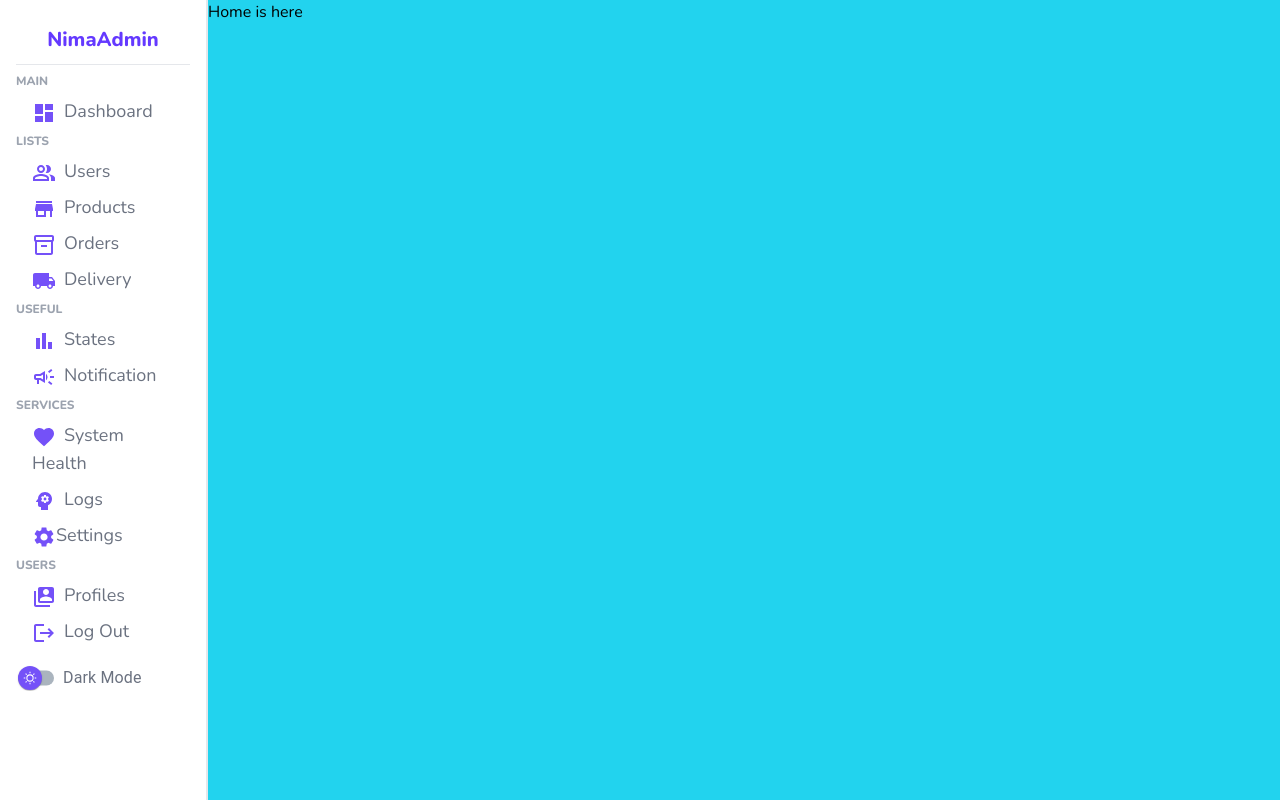
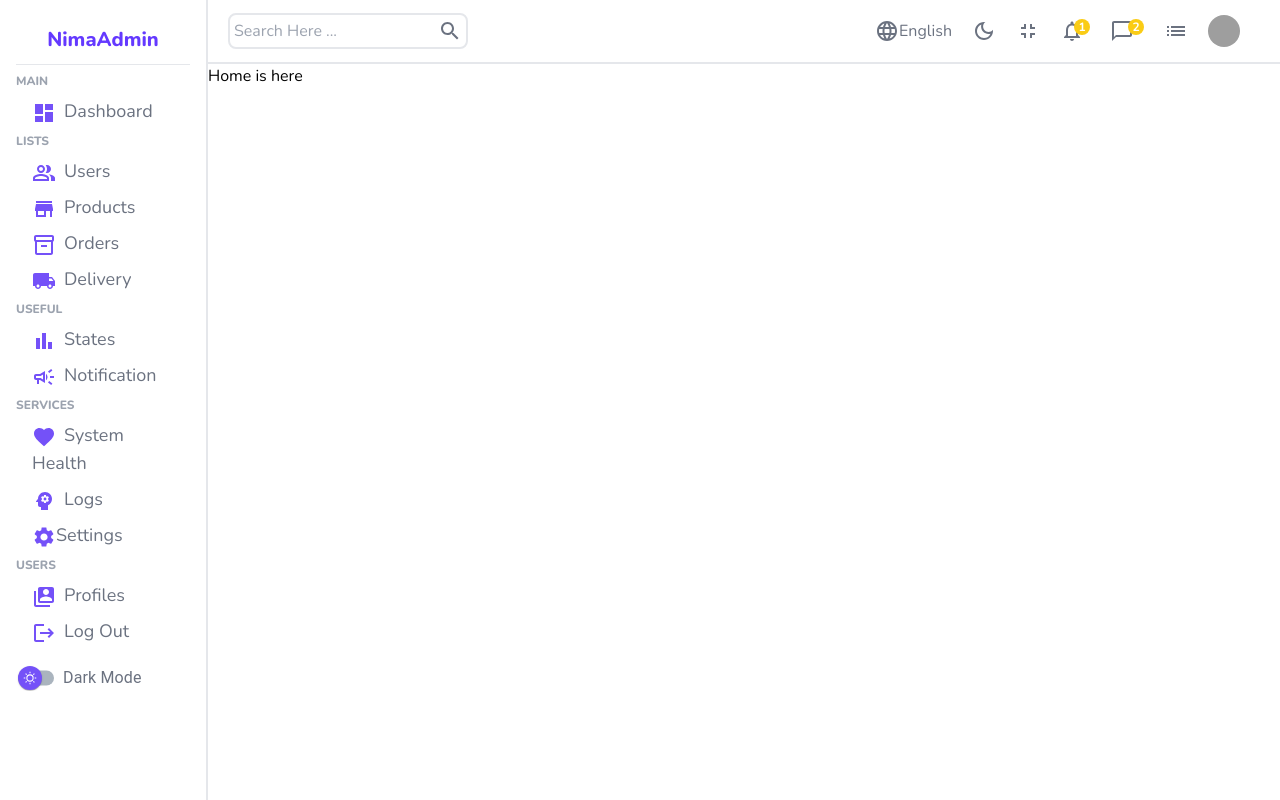
Before and after one commit to NimaZeighami/handy-dashboard, a React (Create React App) app: page / in a window 1280 px wide. Built offline with nearby package versions, Linux system fonts and the light colour scheme; grey boxes are pictures that could not be loaded.

Commit message:
add Header

```diff
--- a/src/Components/Layout/Header/Header.jsx
+++ b/src/Components/Layout/Header/Header.jsx
@@ -1,8 +1,67 @@
+//* For Better Readability instead of using div with un-meaningful tailwind className
+//* I've used something that atleast gives a little hint to me about it.
+
+import ChatBubbleOutlineOutlinedIcon from "@mui/icons-material/ChatBubbleOutlineOutlined";
+import DarkModeOutlinedIcon from "@mui/icons-material/DarkModeOutlined";
+import FullscreenExitOutlinedIcon from "@mui/icons-material/FullscreenExitOutlined";
+import LanguageOutlinedIcon from "@mui/icons-material/LanguageOutlined";
+import ListOutlinedIcon from "@mui/icons-material/ListOutlined";
+import NotificationsNoneOutlinedIcon from "@mui/icons-material/NotificationsNoneOutlined";
+import SearchOutlinedIcon from "@mui/icons-material/SearchOutlined";
 function Header() {
   return (
-    <div className="">
-      Header
-    </div>
+    <nav
+      className="flex items-center h-16 border-b-2 border-gray-200  text-gray-500
+    "
+    >
+      <wrapper className="flex items-center justify-between w-full p-5">
+        <searchbar className="flex items-center p-1  border-2 rounded-lg border-gray-200">
+          <input
+            type="text"
+            placeholder="Search Here ..."
+            className="outline-none bg-transparent"
+          />
+          <SearchOutlinedIcon />
+        </searchbar>
+        <items className="flex items-center">
+          <item className="flex items-center mr-5">
+            <LanguageOutlinedIcon fontSize="medium" />
+            English
+          </item>
+          <item className="flex items-center mr-5">
+            <DarkModeOutlinedIcon
+              fontSize="medium"
+              // onClick={() => dispatch({ type: "TOGGLE" })}
+            />
+          </item>
+          <item className="flex items-center mr-5">
+            <FullscreenExitOutlinedIcon fontSize="medium" />
+          </item>
+          <item className="flex items-center mr-5">
+            <NotificationsNoneOutlinedIcon fontSize="medium" />
+            <div className="flex items-center justify-center self-start ml-[-10px] text-xs font-bold size-4 rounded-full bg-yellow-400  text-white">
+              1
+            </div>
+          </item>
+          <item className="flex items-center mr-5">
+            <ChatBubbleOutlineOutlinedIcon fontSize="medium" />
+            <div className="flex items-center justify-center self-start ml-[-6px] text-xs font-bold size-4 rounded-full bg-yellow-400  text-white">
+              2
+            </div>
+          </item>
+          <item className="flex items-center mr-5">
+            <ListOutlinedIcon fontSize="medium" />
+          </item>
+          <item className="flex items-center mr-5">
+            <img
+              src="https://images.pexels.com/photos/941693/pexels-photo-941693.jpeg?auto=compress&cs=tinysrgb&dpr=2&w=500"
+              alt=""
+              className="size-8 rounded-full"
+            />
+          </item>
+        </items>
+      </wrapper>
+    </nav>
   );
 }
 
--- a/src/Components/Layout/IndexLayout.jsx
+++ b/src/Components/Layout/IndexLayout.jsx
@@ -2,12 +2,14 @@
 
 import { Outlet } from "react-router-dom";
 import Sidebar from "./Sidebar/Sidebar";
+import Header from './Header/Header'
 
 function Layout() {
   return (
     <div className="layout flex ">
       <Sidebar />
-      <div className="content bg-cyan-400 w-full ">
+      <div className="w-full ">
+        <Header />
         <Outlet />
       </div>
     </div>
```
